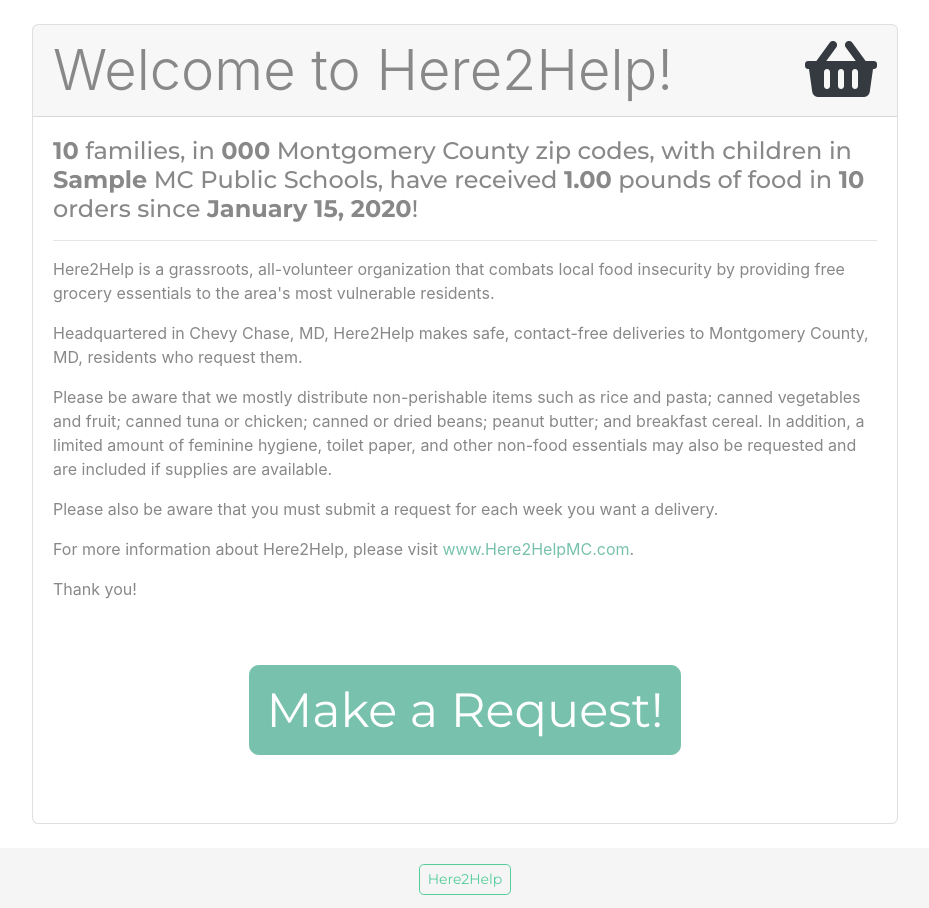
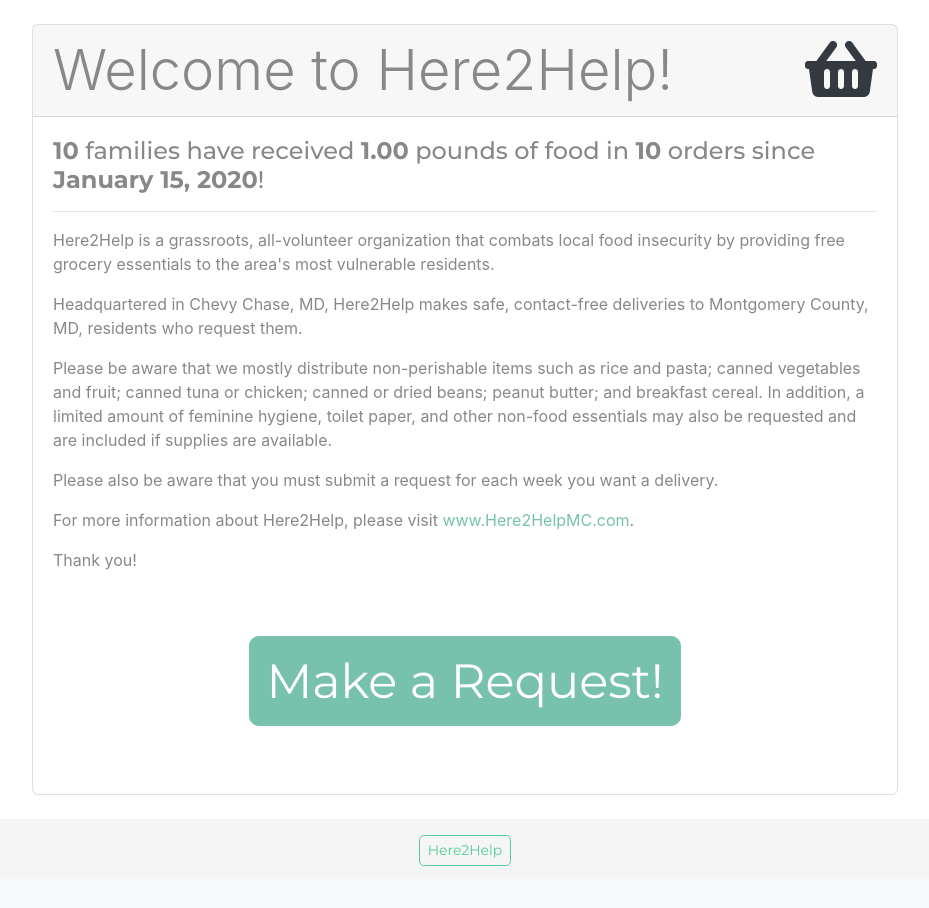
Before and after one commit to jasonblum/here2helpmc, a Django app: template shared/templates/home.html in a window 1280 px wide. Shown: the part 100-1008 px from the top of the page, without its empty margins (175-1104 px from the left). After the commit the page ends 966 px from the top, so only its background shows below. Run offline with Django 3.2, Linux system fonts and the light colour scheme; the template is opened without the code that fills it: most values are stand-ins (such as "Sample title", 1, 10 or a date in 2020); parts of the project's set-up code (start-up, migrations or seed data) failed here and were passed over; some libraries are stand-ins or nearby versions.

Commit message:
https://trello.com/c/5LaEZYB2/11-which-statistics-do-you-want-to-highlight-on-the-home-page

```diff
--- a/orders/views.py
+++ b/orders/views.py
@@ -107,7 +107,7 @@
 		'orders_ready': Order.objects.filter(status='ready').count(),
 		'orders_delivered': Order.objects.filter(status='delivered').count(),
 		'total_pounds_delivered': Order.objects.filter(status='delivered').distinct().count() * settings.ORDER_WEIGHT,
-		'customers': Customer.objects.count(),
+		'customers': Customer.objects.filter(orders__status='delivered').count(),
 		'school_communities_served': School.objects.filter(customers__isnull=False).distinct().count(),
 		'zipcodes_served': Locality.objects.filter(addresses__customers__isnull=False).distinct().count(),
 		'start_date': Order.objects.order_by('-dt_created').first().dt_created
--- a/shared/templates/home.html
+++ b/shared/templates/home.html
@@ -12,9 +12,7 @@
         </div>
         <div class="card-body">
             <h4 class='card-title'>
-                <b>{{ stats.customers }}</b> families,
-                in <strong>{{ stats.zipcodes_served }}</strong> Montgomery County zip codes,
-                with children in <strong>{{ stats.school_communities_served }}</strong> MC Public Schools,
+                <b>{{ stats.customers }}</b> families
                 have received <strong>{{ stats.total_pounds_delivered|floatformat:2 }}</strong> pounds of food in <strong>{{ stats.orders_delivered }}</strong> orders since <strong>{{ stats.start_date|date:"F j, Y" }}</strong>!
             </h5>
 
```
